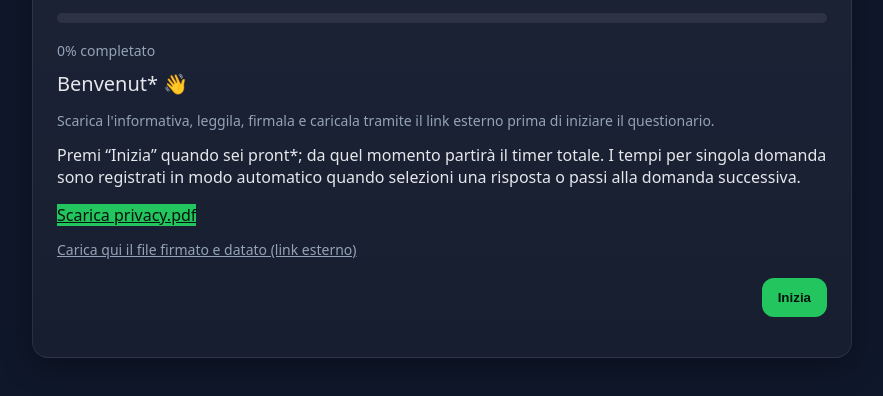
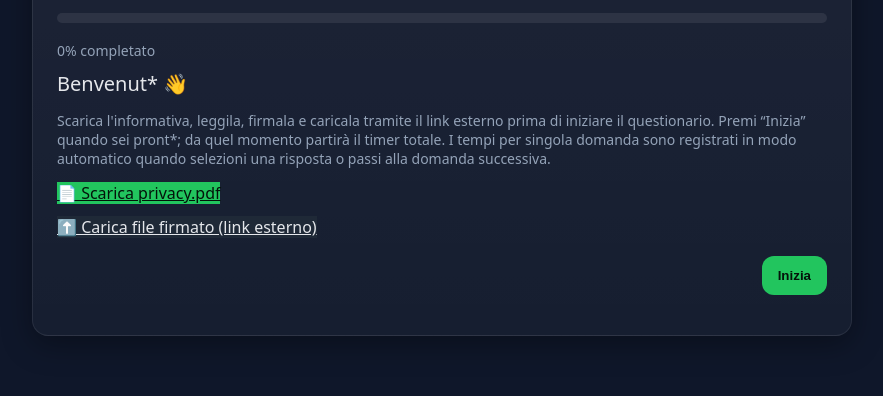
Before and after one commit to glubrano-iuav/valutazione-comprensione-grafica, a plain HTML site: page index.html in a window 1280 px wide. Shown: the part 120-516 px from the top of the page, without its empty margins (198-1081 px from the left). Drawn offline with Linux system fonts and the light colour scheme.

Commit message:
Add files via upload

```diff
--- a/index.html
+++ b/index.html
@@ -46,20 +46,31 @@
   <!-- Sezione iniziale e SEZIONE PRIVACY -->
   <section class="question active" data-qid="intro">
     <div class="q-title">Benvenut* 👋</div>
-          <p class="muted">Scarica l'informativa, leggila, firmala e caricala tramite il link esterno prima di iniziare il questionario. </p> Premi “Inizia” quando sei pront*; da quel momento partirà il timer totale. I tempi per singola domanda sono registrati in modo automatico quando selezioni una risposta o passi alla domanda successiva.</p>
-          <div style="margin:12px 0;">
-            <a href="privacy.pdf" download class="btn primary">Scarica privacy.pdf</a>
+
+    <p class="muted">
+      Scarica l'informativa, leggila, firmala e caricala tramite il link esterno prima di iniziare il questionario.
+      Premi “Inizia” quando sei pront*; da quel momento partirà il timer totale.
+      I tempi per singola domanda sono registrati in modo automatico quando selezioni una risposta o passi alla domanda successiva.
+    </p>
+
+    <div class="actions" style="margin:12px 0;">
+      <a href="privacy.pdf" download class="btn primary">📄 Scarica privacy.pdf</a>
     </div>
-          <div style="margin:12px 0;">
-            <a href="https://script.google.com/macros/s/AKfycbwIxzkw-eFTfEZt6vjvJLgymXRqzqWqpaPuNm18cb8EK1XJs78MJUhQcGsXZTrVWG6aSw/exec" target="_blank" class="muted">
-              Carica qui il file firmato e datato (link esterno)
+
+    <div class="actions" style="margin:12px 0;">
+      <a href="https://script.google.com/macros/s/AKfycbwIxzkw-eFTfEZt6vjvJLgymXRqzqWqpaPuNm18cb8EK1XJs78MJUhQcGsXZTrVWG6aSw/exec"
+         target="_blank" class="btn secondary">
+        ⬆️ Carica file firmato (link esterno)
       </a>
     </div>
+
     <div class="nav">
       <span></span>
       <button type="button" class="btn primary" id="startBtn">Inizia</button>
     </div>
   </section>
+</form>
+
 
         <!-- 2. Genere alla nascita -->
         <section class="question" data-qid="q_birth_sex">
```
Lines whose indentation alone changed are shown as unchanged.
